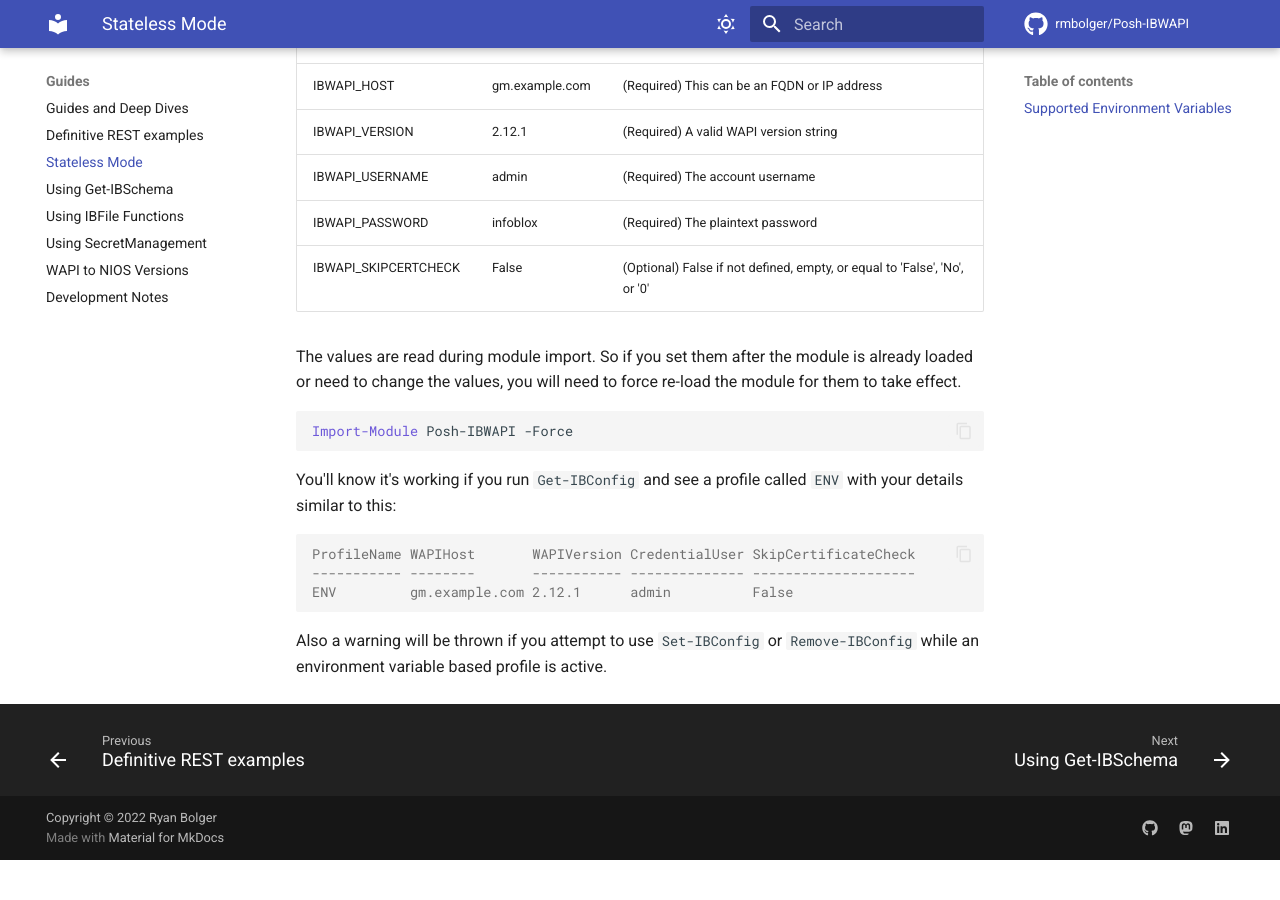
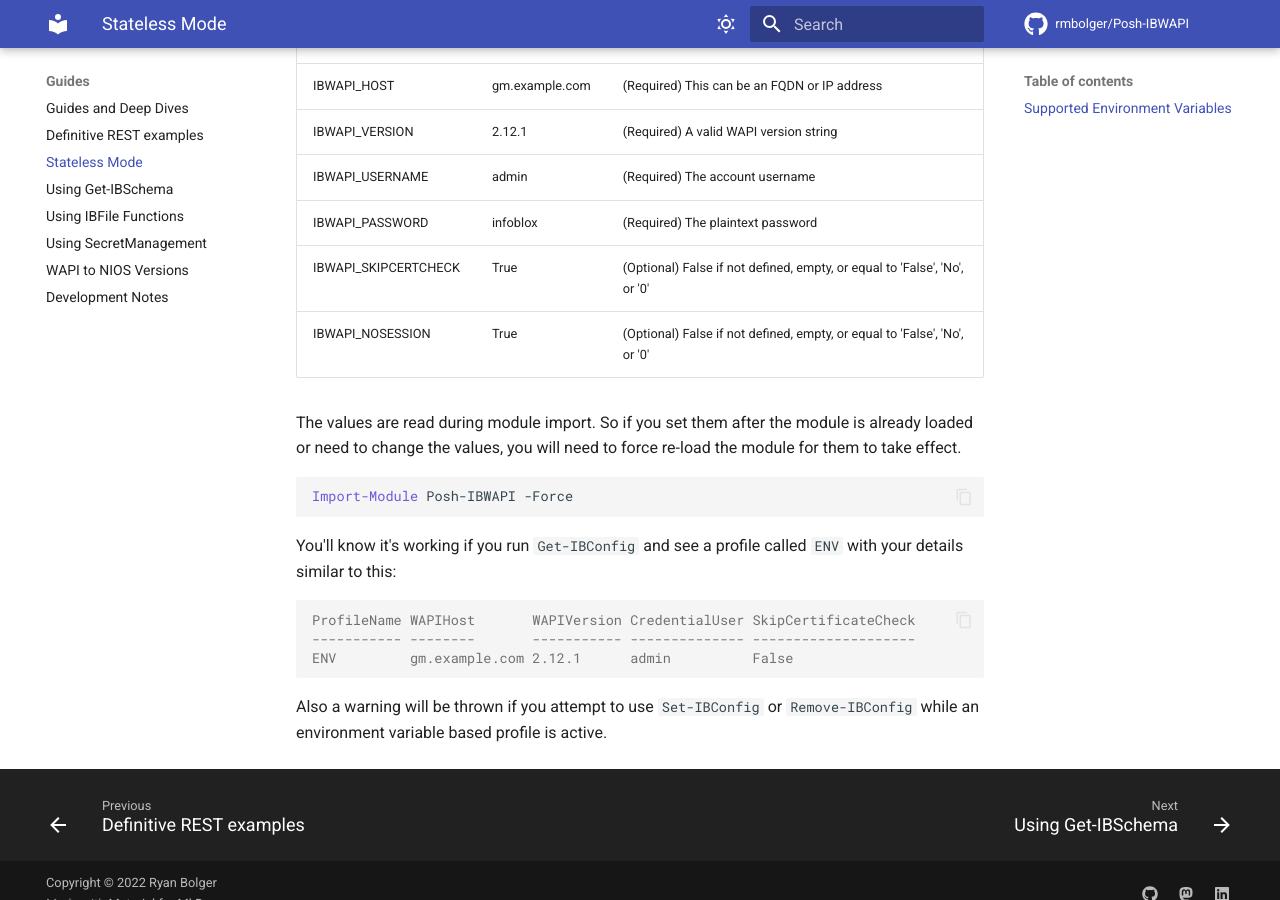
Before and after one commit to rmbolger/Posh-IBWAPI, an MkDocs documentation site: the page built from docs/Guides/Stateless-Mode.md, in a window 1280 px wide and 900 px high, scrolled down 620 px. Built offline with MkDocs 1.6.1 and Material for MkDocs 9.7.7, drawn with Linux system fonts in a browser that asks for light colours; comment, search, counter and statistics services are not loaded; the version menu is left out; before the commit the page ends 1480 px from its top, so only the background shows below that.

Commit message:
docs: update stateless mode guide for NoSession support

```diff
--- a/docs/Guides/Stateless-Mode.md
+++ b/docs/Guides/Stateless-Mode.md
@@ -17,7 +17,8 @@
 | IBWAPI_VERSION       | 2.12.1         | (Required) A valid WAPI version string |
 | IBWAPI_USERNAME      | admin          | (Required) The account username |
 | IBWAPI_PASSWORD      | infoblox       | (Required) The plaintext password |
-| IBWAPI_SKIPCERTCHECK | False          | (Optional) False if not defined, empty, or equal to 'False', 'No', or '0' |
+| IBWAPI_SKIPCERTCHECK | True           | (Optional) False if not defined, empty, or equal to 'False', 'No', or '0' |
+| IBWAPI_NOSESSION     | True           | (Optional) False if not defined, empty, or equal to 'False', 'No', or '0' |
 
 The values are read during module import. So if you set them after the module is already loaded or need to change the values, you will need to force re-load the module for them to take effect.
 
```
